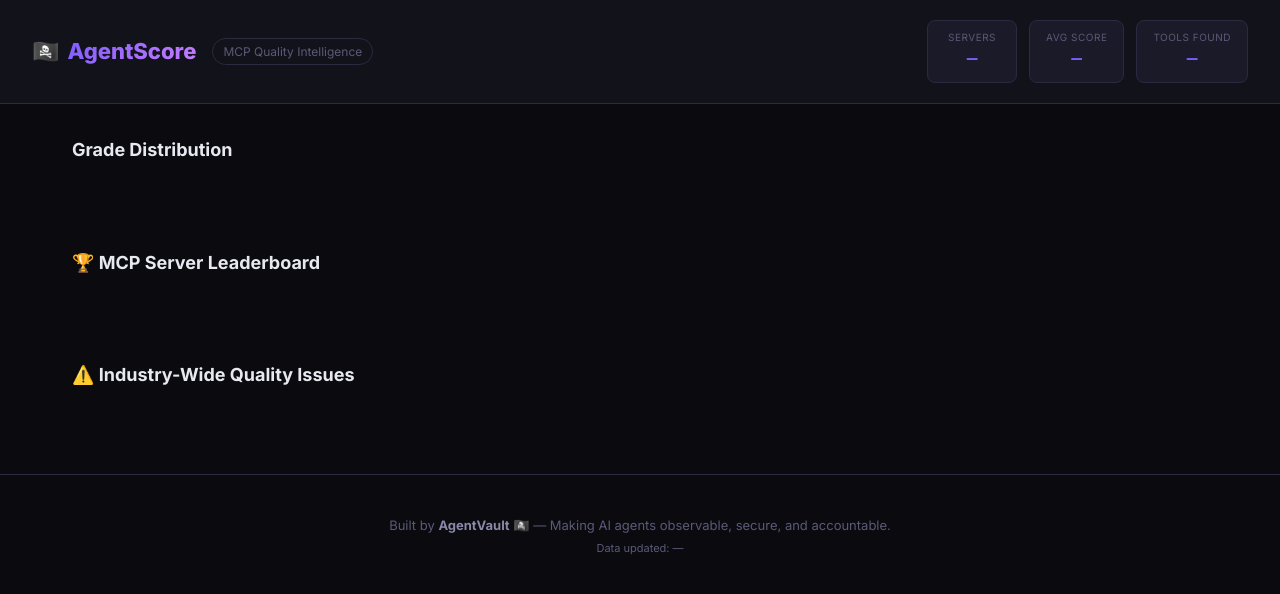
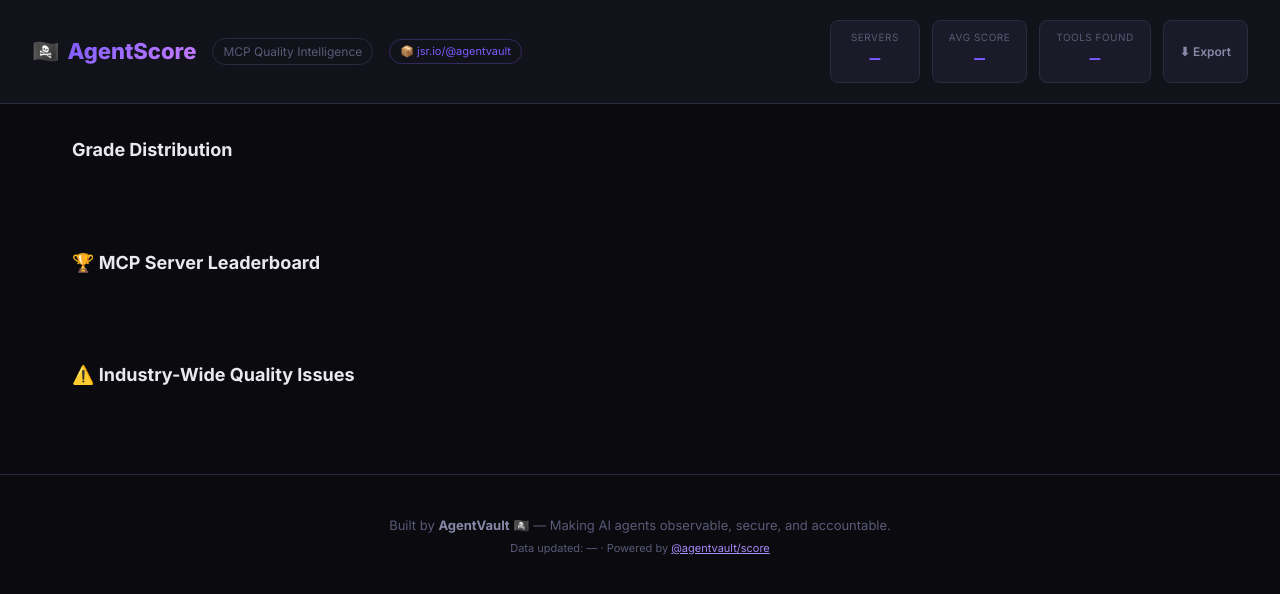
Before and after one commit to hiroshic9-png/agentvault, a website: page agentscore/dashboard/index.html in a window 1280 px wide. Drawn offline with Linux system fonts and the light colour scheme; no server answers.

Commit message:
📊 Expand scan to 50 servers, enhance dashboard with JSR links and export

```diff
--- a/agentscore/dashboard/app.js
+++ b/agentscore/dashboard/app.js
@@ -144,6 +144,23 @@
     }).join('');
 }
 
+// Export data as JSON
+async function exportJSON() {
+    try {
+        const res = await fetch('/api/scores');
+        const scores = await res.json();
+        const blob = new Blob([JSON.stringify(scores, null, 2)], { type: 'application/json' });
+        const url = URL.createObjectURL(blob);
+        const a = document.createElement('a');
+        a.href = url;
+        a.download = `agentscore-export-${new Date().toISOString().split('T')[0]}.json`;
+        a.click();
+        URL.revokeObjectURL(url);
+    } catch (e) {
+        console.error('Export failed:', e);
+    }
+}
+
 // Auto-refresh every 30 seconds
 loadDashboard();
 setInterval(loadDashboard, 30000);
--- a/agentscore/dashboard/index.html
+++ b/agentscore/dashboard/index.html
@@ -15,6 +15,7 @@
         <div class="header-left">
             <div class="logo">🏴‍☠️ <span class="logo-text">AgentScore</span></div>
             <span class="logo-tag">MCP Quality Intelligence</span>
+            <a href="https://jsr.io/@agentvault" target="_blank" class="jsr-badge">📦 jsr.io/@agentvault</a>
         </div>
         <div class="header-right">
             <div class="stat-pill" id="headerTotal">
@@ -29,6 +30,7 @@
                 <span class="stat-label">Tools Found</span>
                 <span class="stat-value mono">—</span>
             </div>
+            <button class="export-btn" onclick="exportJSON()" title="Export raw data">⬇ Export</button>
         </div>
     </header>
 
@@ -53,7 +55,7 @@
     <!-- Footer -->
     <footer class="footer">
         <p>Built by <strong>AgentVault</strong> 🏴‍☠️ — Making AI agents observable, secure, and accountable.</p>
-        <p class="footer-sub">Data updated: <span id="footerDate">—</span></p>
+        <p class="footer-sub">Data updated: <span id="footerDate">—</span> · Powered by <a href="https://jsr.io/@agentvault/score" target="_blank" style="color:#a78bfa">@agentvault/score</a></p>
     </footer>
 
     <script src="app.js"></script>
--- a/agentscore/dashboard/styles.css
+++ b/agentscore/dashboard/styles.css
@@ -355,6 +355,40 @@
 .footer strong { color: var(--text-secondary); }
 .footer-sub { margin-top: 4px; font-size: 11px; }
 
+/* JSR Badge */
+.jsr-badge {
+    font-size: 11px;
+    color: var(--accent-primary);
+    padding: 3px 10px;
+    border: 1px solid rgba(124, 92, 255, 0.3);
+    border-radius: 20px;
+    text-decoration: none;
+    transition: all 0.2s ease;
+}
+.jsr-badge:hover {
+    background: var(--accent-glow);
+    border-color: var(--accent-primary);
+}
+
+/* Export Button */
+.export-btn {
+    font-family: var(--font-sans);
+    font-size: 12px;
+    font-weight: 600;
+    padding: 8px 16px;
+    background: var(--bg-card);
+    border: 1px solid var(--border);
+    border-radius: var(--radius-sm);
+    color: var(--text-secondary);
+    cursor: pointer;
+    transition: all 0.2s ease;
+}
+.export-btn:hover {
+    background: var(--bg-card-hover);
+    border-color: var(--accent-primary);
+    color: var(--accent-primary);
+}
+
 /* Animations */
 @keyframes fadeInUp {
     from { opacity: 0; transform: translateY(12px); }
```
Also changed, not shown: agentscore/targets.txt (+36 -6 lines), 1 other file.
